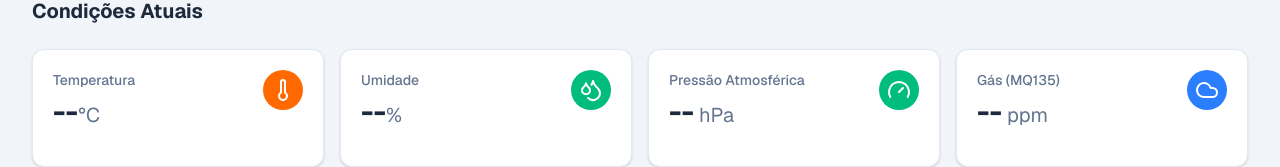
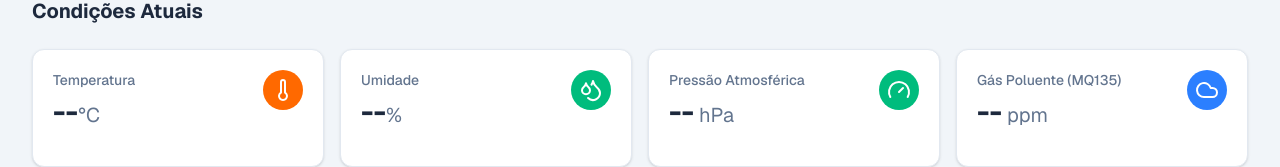
Before and after one commit to gmaekawa0001/weather-station, a Next.js app: page / in a window 1280 px wide. Shown: the part 185-352 px from the top of the page. Built offline with nearby package versions, Linux system fonts and the light colour scheme; no server answers; the database is empty.

Commit message:
Alteração do README e do termo gás MQ135

```diff
--- a/src/app/page.tsx
+++ b/src/app/page.tsx
@@ -475,7 +475,7 @@ export default function Dashboard() {
           <div className="bg-white dark:bg-slate-800 p-5 rounded-xl shadow-sm border border-slate-200 dark:border-slate-700 flex flex-col justify-between hover:shadow-md transition-shadow">
             <div className="flex justify-between items-start mb-4">
               <div>
-                <h3 className="text-slate-500 dark:text-slate-400 text-sm font-medium">Gás (MQ135)</h3>
+                <h3 className="text-slate-500 dark:text-slate-400 text-sm font-medium">Gás Poluente (MQ135)</h3>
                 <div className="text-3xl font-bold text-slate-800 dark:text-slate-100 mt-1">
                   {currentData?.gas_mq135 ?? '--'}<span className="text-xl font-normal text-slate-500 dark:text-slate-400"> ppm</span>
                 </div>
@@ -645,7 +645,7 @@ export default function Dashboard() {
             </div>
 
             <div className="bg-white dark:bg-slate-800 p-5 rounded-xl shadow-sm border border-slate-200 dark:border-slate-700">
-              <h3 className="text-slate-700 dark:text-slate-200 font-bold mb-4">Gás (MQ135) (ppm)</h3>
+              <h3 className="text-slate-700 dark:text-slate-200 font-bold mb-4">Gás Poluente (MQ135) (ppm)</h3>
               <div className="h-72 w-full">
                 <ResponsiveContainer width="100%" height="100%">
                   <LineChart data={chartData} margin={{ top: 5, right: 20, bottom: 20, left: 0 }}>
```
Also changed, not shown: 1 other file (tests, documents, lock files or other folders).
